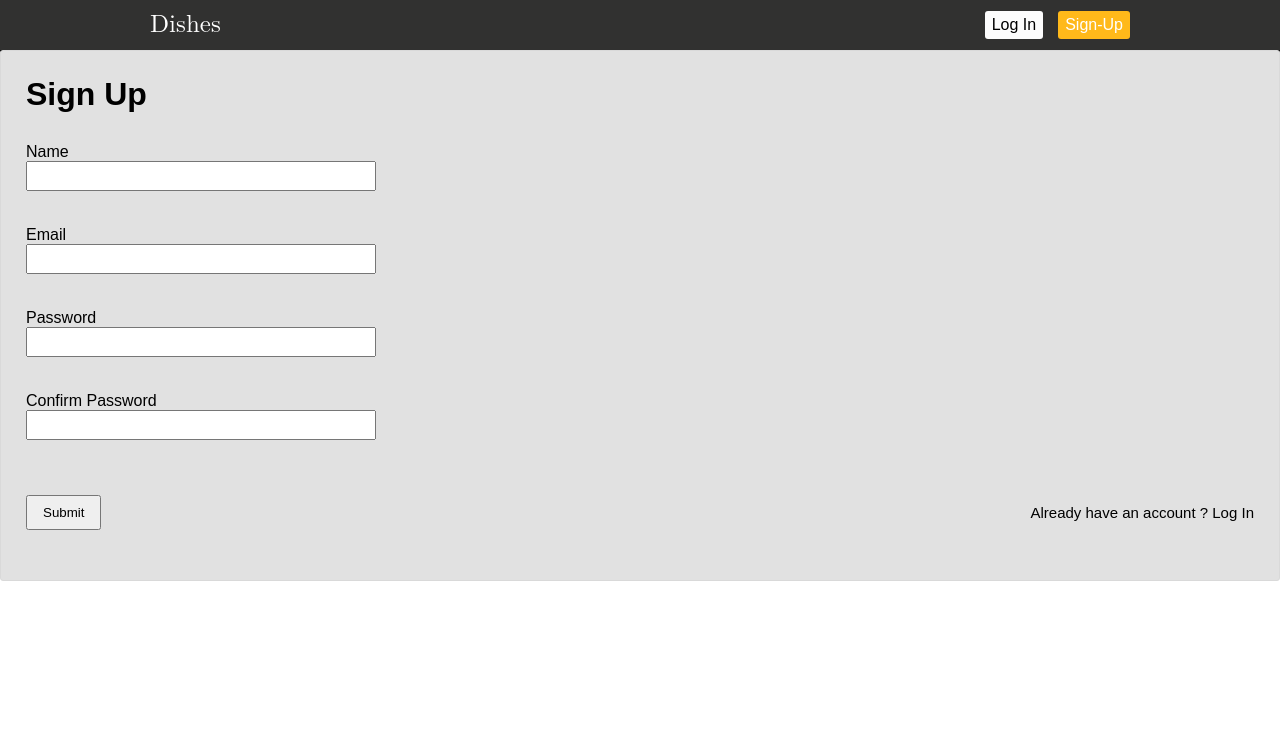
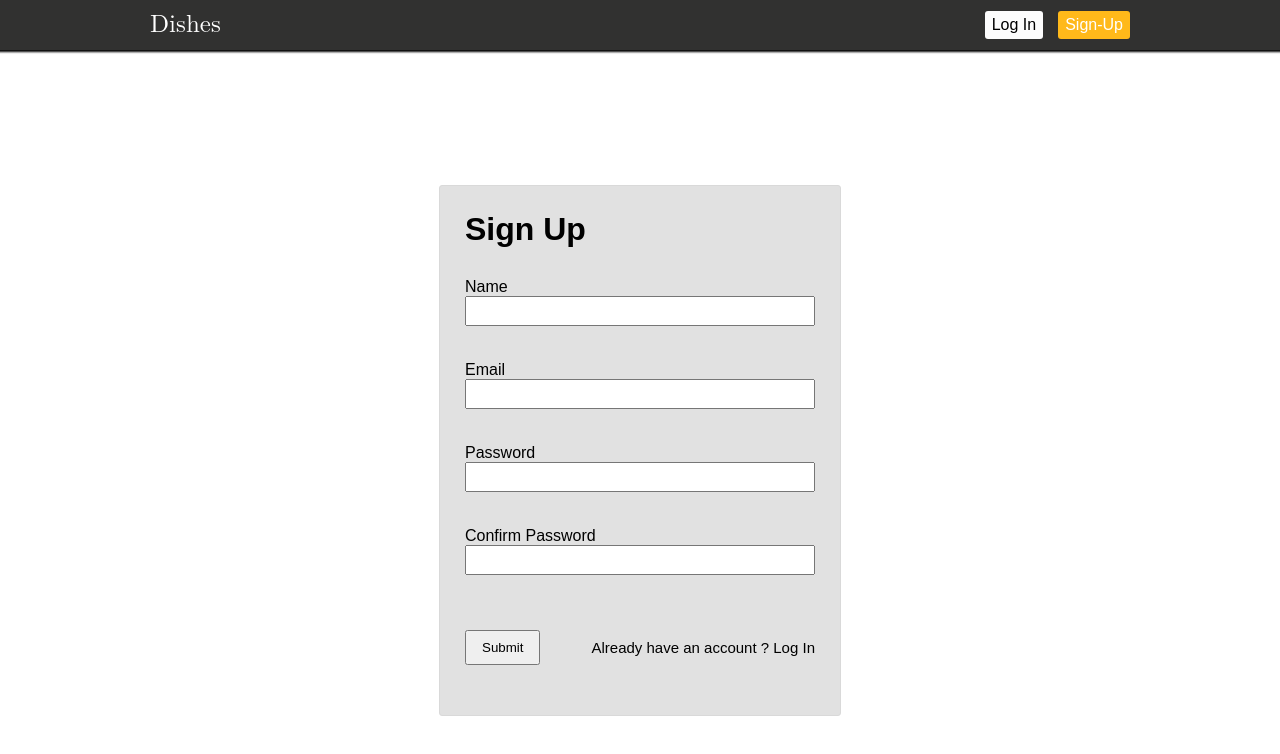
Before and after one commit to PageOne2/recipe-app, a React (Create React App) app in the folder client/: page /signup in a window 1280 px wide. Shown: the top 754 px of the page. Built offline with nearby package versions, Linux system fonts and the light colour scheme.

Commit message:
styles added to sign up form

```diff
--- a/client/src/pages/signup-page/signup.component.jsx
+++ b/client/src/pages/signup-page/signup.component.jsx
@@ -7,6 +7,8 @@ import { useEffect } from "react";
 import { useNavigate } from "react-router-dom";
 import { signUpUserFailure } from "../../redux/userReducer/userReducer";
 import ErrorModal from "../../components/error-modal/error.modal.component";
+
+import "./signup.styles.css";
 
 const SignUpPage = () => {
   const dispatch = useDispatch();
--- a/client/src/pages/signup-page/signup.styles.css
+++ b/client/src/pages/signup-page/signup.styles.css
@@ -0,0 +1,63 @@
+.signup-page{
+  height: 100vh;
+  display: flex;
+  flex-direction: column;
+  justify-content: center;
+  align-items: center;
+}
+
+.title h2 {
+  margin-bottom: 20px;
+}
+
+.form {
+  padding: 0 25px;
+  border-radius: 3px;
+  border: 1px solid #d9d9d9;
+  background-color: #e1e1e1;
+}
+
+.form .title {
+  padding: 25px 0 30px 0;
+}
+
+.form form {
+  display: flex;
+  flex-direction: column;
+  padding-bottom: 50px;
+}
+
+.form-label {
+  margin: 5px 0 10px 0;
+  font-size: 20px;
+}
+
+.form-input {
+  margin-bottom: 35px;
+  width: 350px;
+  height: 30px;
+}
+
+.error-msg {
+  color: #ff0000;
+  font-size: 15px;
+  padding-bottom: 5px;
+}
+
+.btn-message {
+  display: flex;
+  justify-content: space-between;
+  align-items: center;
+  margin-top: 20px;
+}
+
+.btn-message .submit-btn {
+  /* width: 100px; */
+  /* margin: 15px 0; */
+  cursor: pointer;
+  padding: 8px 15px;
+}
+
+.btn-message .message {
+  font-size: 15px;
+}
```
